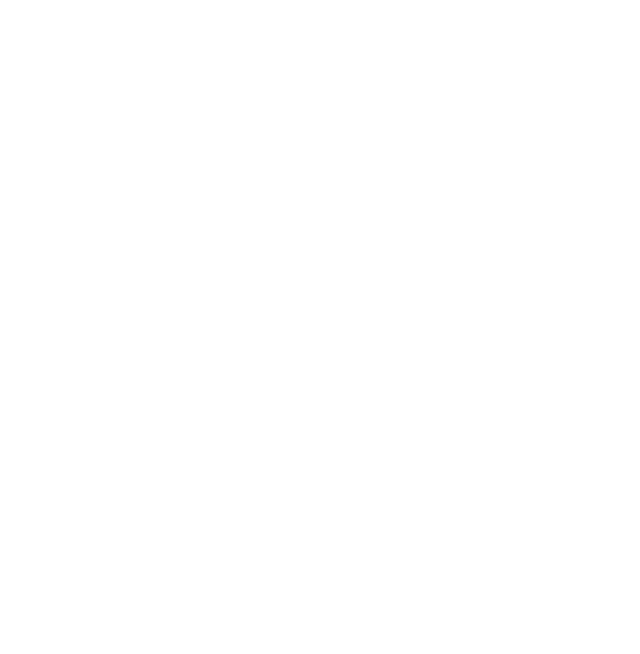
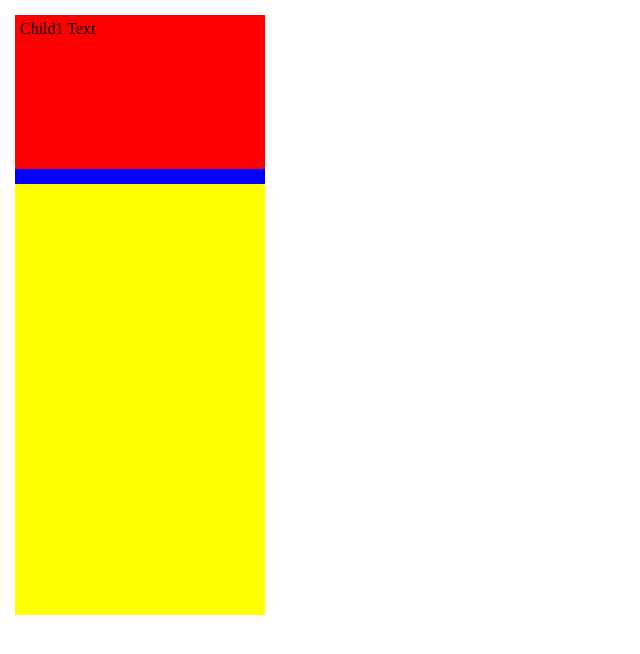
Before and after one commit to codewithaddo/html-css-beginners, a plain HTML site: page flex2.html in a window 1280 px wide. Shown: the whole page, without its empty margins (0-640 px from the left). Drawn offline with Linux system fonts and the light colour scheme.

Commit message:
revert back to default stage

```diff
--- a/css/flexcss2.css
+++ b/css/flexcss2.css
@@ -6,7 +6,7 @@ body{
     display: flex;
     height: 600px;
     width: 250px;
-    flex-direction: row;
+    flex-direction: column;
     background-color: blue;
     gap: 15px;
     margin: 15px;
@@ -15,9 +15,9 @@ body{
 
 .child1{
     background-color: red;
-    width: 250px;
+    flex: 1;
     padding: 5px;
-    margin: 20px 20px 20px 20px;
+
 
 }
 
--- a/flex2.html
+++ b/flex2.html
@@ -17,9 +17,11 @@
 
 
 <main>
-   <!-- <div class="parent">
+    <div class="parent">
+        <div class="child1">Child1 Text</div>
+        <div class="child2"></div>
 
-    </div>-->
+    </div>
 </main>
 
 <footer></footer>
```
